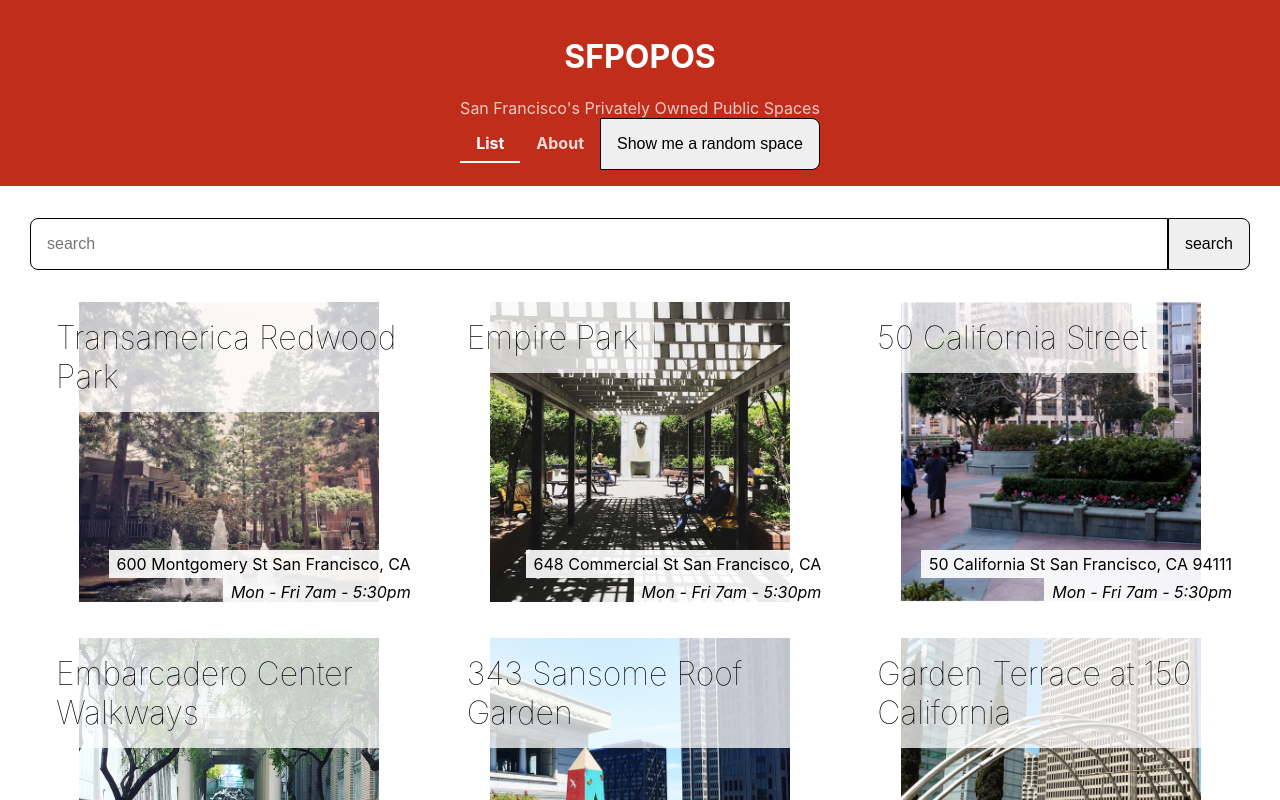
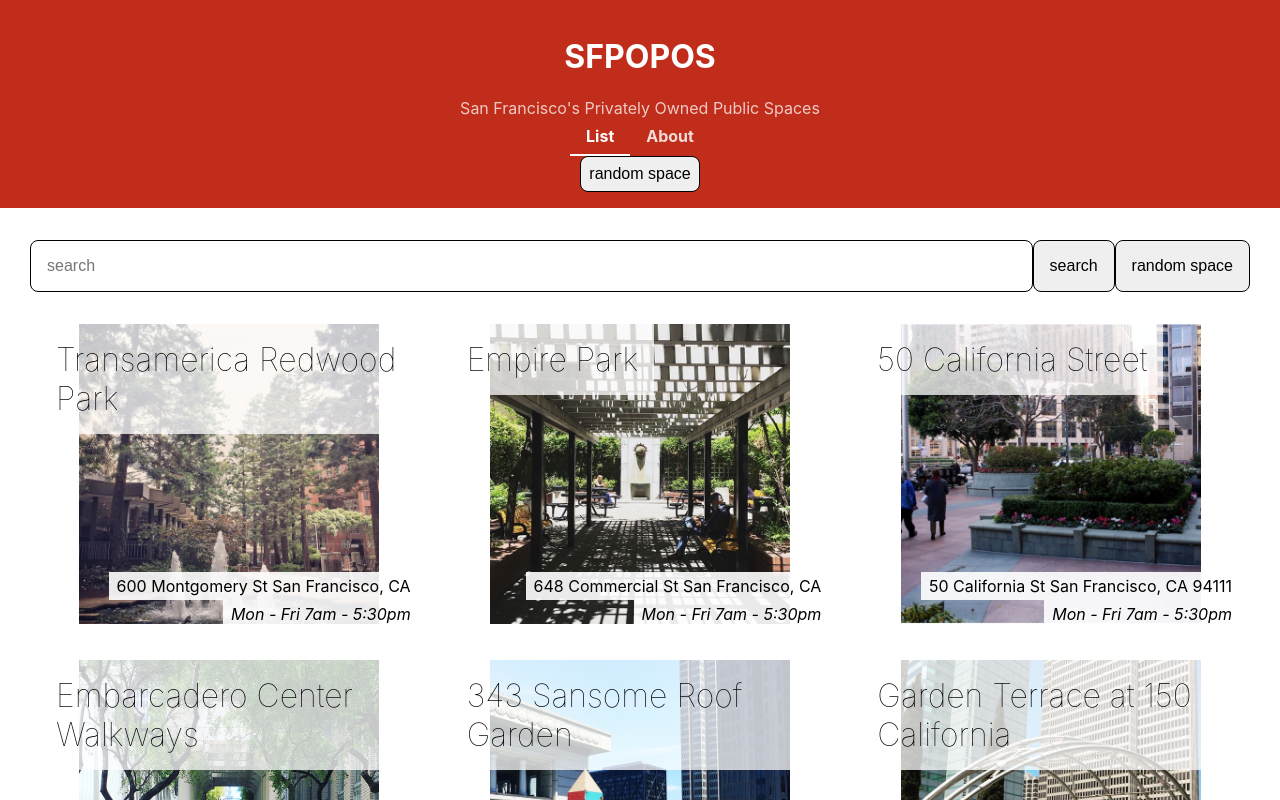
Before and after one commit to stanjdev/sfpopos-react, a React (Create React App) app: page /details/0 in a window 1280 px wide. Shown: the top 800 px of the page. Built offline with nearby package versions, Linux system fonts and the light colour scheme.

Commit message:
style touches

```diff
--- a/src/components/POPOSDetails/POPOSDetails.js
+++ b/src/components/POPOSDetails/POPOSDetails.js
@@ -14,7 +14,7 @@ function POPOSDetails(props) {
   return (
     <div className='POPOSDetails'>
       <div className='POPOSDetails-image'>
-        <img src={`${process.env.PUBLIC_URL}images/${images[0]}`} alt={title} />
+        <img src={`${process.env.PUBLIC_URL}/images/${images[0]}`} alt={title} />
       </div>
       <div className='POPOSDetails-info'>
         <h1 className='POPOSDetails-title'>{ title }</h1>
--- a/src/components/POPOSList/POPOSList.css
+++ b/src/components/POPOSList/POPOSList.css
@@ -22,8 +22,9 @@ form input, form button {
 
 form input {
 	flex: 1;
-	border-top-left-radius: 0.5em;
-	border-bottom-left-radius: 0.5em;
+	/* border-top-left-radius: 0.5em; */
+	/* border-bottom-left-radius: 0.5em; */
+  border-radius: 0.5em;
 }
 
 form button {
--- a/src/components/POPOSList/POPOSList.js
+++ b/src/components/POPOSList/POPOSList.js
@@ -3,6 +3,7 @@ import React, { useState } from 'react';
 import POPOSSpace from '../POPOSSpace/POPOSSpace';
 import './POPOSList.css';
 import data from '../../sfpopos-data.js';
+import RandomSpace from '../RandomSpace/RandomSpace';
 
 function POPOSList() {
   const [ query, setQuery ] = useState('');
@@ -35,6 +36,7 @@ function POPOSList() {
           onChange={(evt) => setQuery(evt.target.value)}
         />
         <button>search</button>
+        <RandomSpace />
       </form>
       <div className="POPOSList">
         { spaces }
--- a/src/components/RandomSpace/RandomSpace.css
+++ b/src/components/RandomSpace/RandomSpace.css
@@ -1,8 +1,8 @@
 button {
-	padding: 1em;
+	padding: 0.5em;
 	margin: 0;
 	border: 1px solid;
 	font-size: 1rem;
-  border-top-right-radius: 0.5em;
+  border-radius: 0.5em;
   border-bottom-right-radius: 0.5em;
 }
--- a/src/components/RandomSpace/RandomSpace.js
+++ b/src/components/RandomSpace/RandomSpace.js
@@ -12,7 +12,7 @@ function RandomSpace() {
         navigate(`/details/${id}`);
       }}
     >
-      Show me a random space
+      random space
     </button>
   )
 }
--- a/src/components/Title/Title.js
+++ b/src/components/Title/Title.js
@@ -18,8 +18,8 @@ function Title() {
           <NavLink
             className={({ isActive }) => isActive ? "nav-link-active" : "nav-link" }
             to="/about">About</NavLink>
+        </div>
             <RandomSpace />
-        </div>
       </header>
     </div>
   )
```
